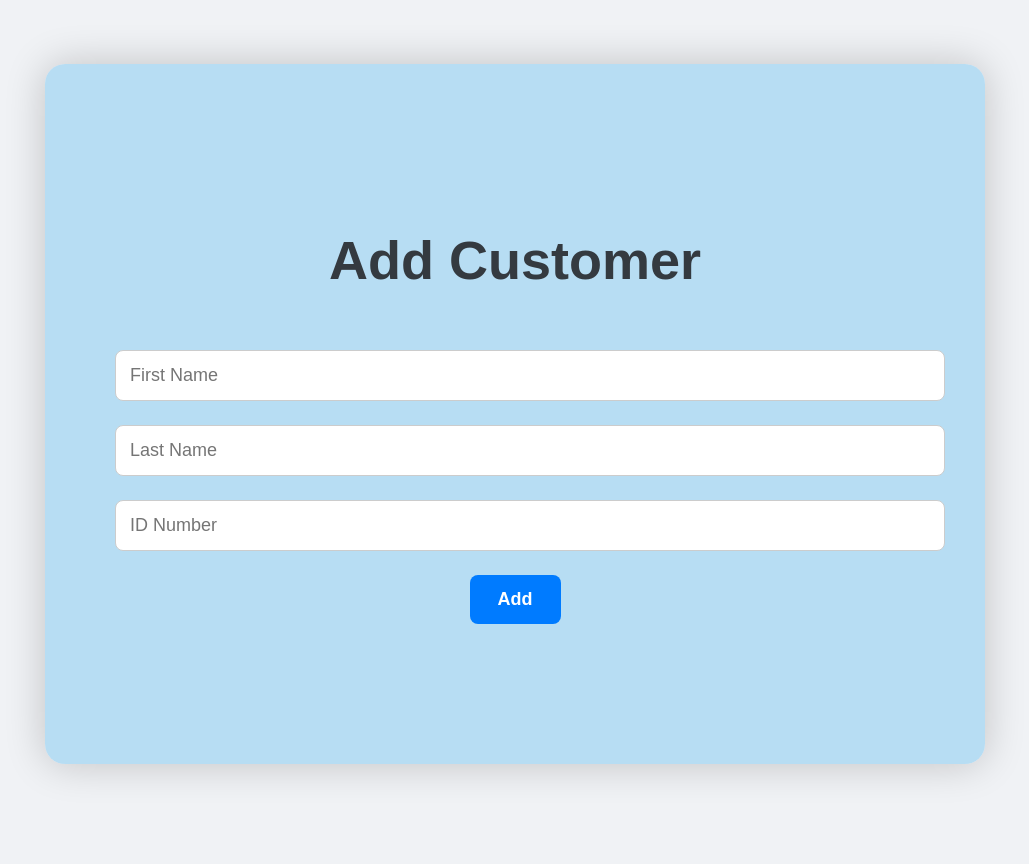
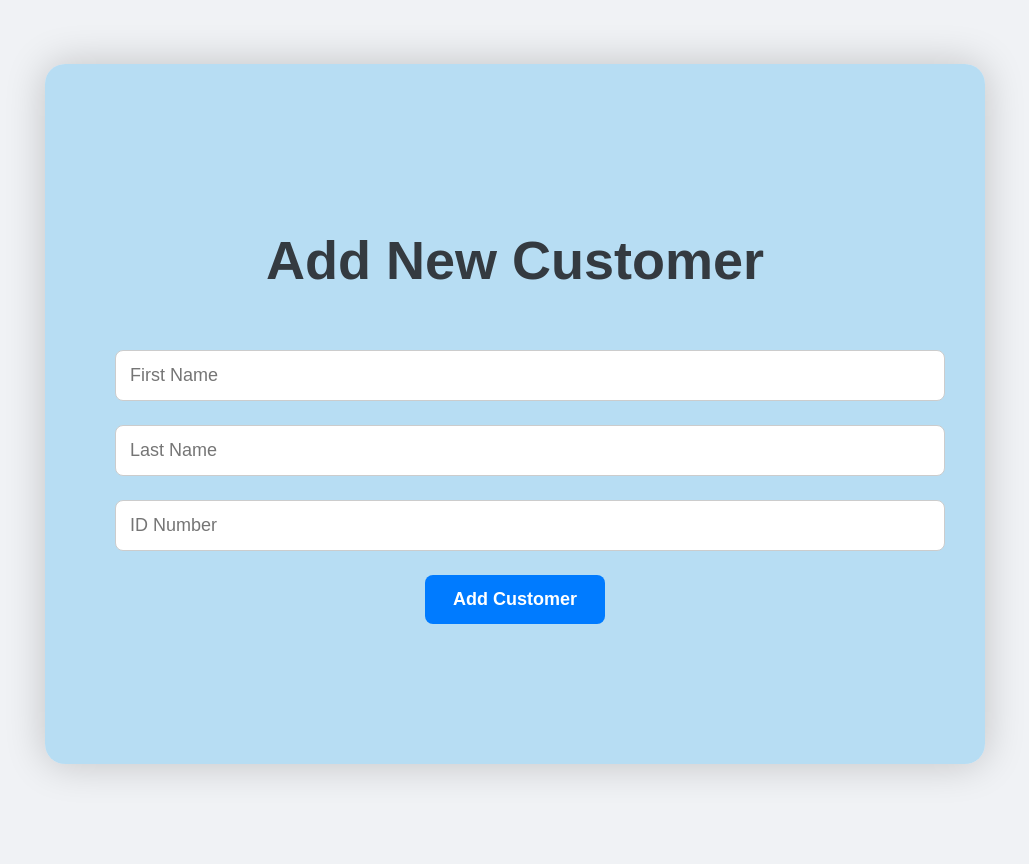
Before and after one commit to 100adim/computer-security-secured, a Django app: template mainapp/templates/mainapp/add_customer.html in a window 1280 px wide. Shown: the whole page, without its empty margins (125-1154 px from the left). Run offline with Django 5.2, Linux system fonts and the light colour scheme; the template is opened without the code that fills it, so the values that code supplies are empty.

Commit message:
Update add_customer.html

```diff
--- a/mainapp/templates/mainapp/add_customer.html
+++ b/mainapp/templates/mainapp/add_customer.html
@@ -1,15 +1,16 @@
 {% extends 'mainapp/base.html' %}
 
-{% block title %}Add Customer{% endblock %}
+{% block title %}Communication LTD - Add Customer{% endblock %}
 
 {% block content %}
-<h1>Add Customer</h1>
+<h1>Add New Customer</h1>
+
 <form method="POST">
     {% csrf_token %}
-    <input type="text" name="first_name" placeholder="First Name" required><br>
-    <input type="text" name="last_name" placeholder="Last Name" required><br>
-    <input type="text" name="id_number" placeholder="ID Number" required><br>
-    <button type="submit">Add</button>
+    <input type="text" name="first_name" placeholder="First Name" required value="{{ request.POST.first_name }}"><br>
+    <input type="text" name="last_name" placeholder="Last Name" required value="{{ request.POST.last_name }}"><br>
+    <input type="text" name="id_number" placeholder="ID Number" required pattern="\d{9}" title="ID must be exactly 9 digits" value="{{ request.POST.id_number }}">
+    <button type="submit">Add Customer</button>
 </form>
 
 {% if error %}
```
